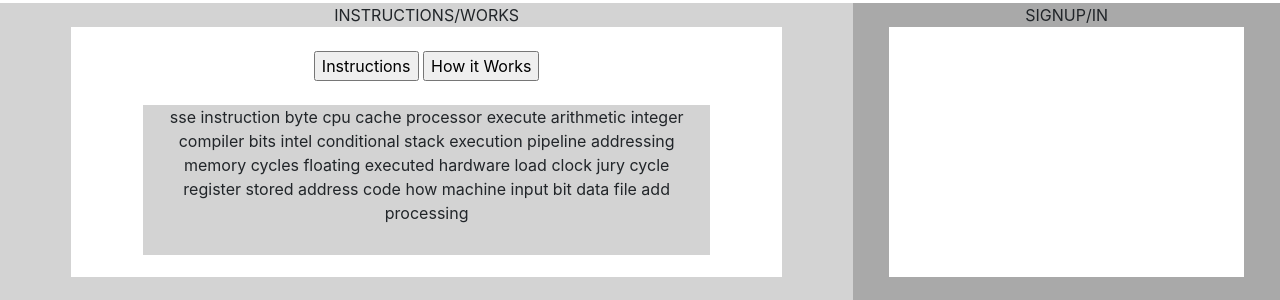
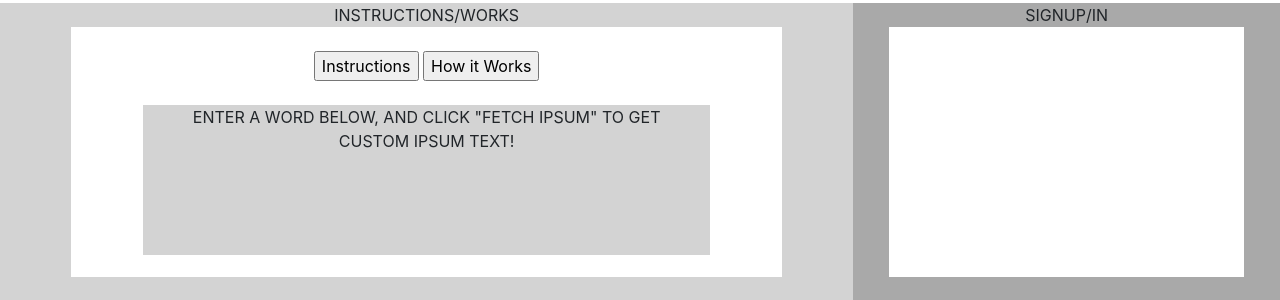
Before and after one commit to mattsteffey/Picsum-Ipsum, a website: page views/index.html in a window 1280 px wide. Shown: the part 75-375 px from the top of the page. Drawn offline with nearby package versions, Linux system fonts and the light colour scheme; files that its build step writes are made by us from their sources; files whose address does not match are found by name.

```diff
--- a/views/index.html
+++ b/views/index.html
@@ -39,7 +39,8 @@
  					<button id ="instructionsbutton">Instructions</button>
  					<button id ="howitworksbutton">How it Works</button><br><br>
  					<div class="col-md-10 col-centered" id="innerbox" >
- 						sse instruction byte cpu cache processor execute arithmetic integer compiler bits intel conditional stack execution pipeline addressing memory cycles floating executed hardware load clock jury cycle register stored address code how machine input bit data file add processing
+ 						ENTER A WORD BELOW, AND CLICK "FETCH IPSUM" TO GET CUSTOM IPSUM TEXT!
+
  					</div>
 
  				</div>
```
